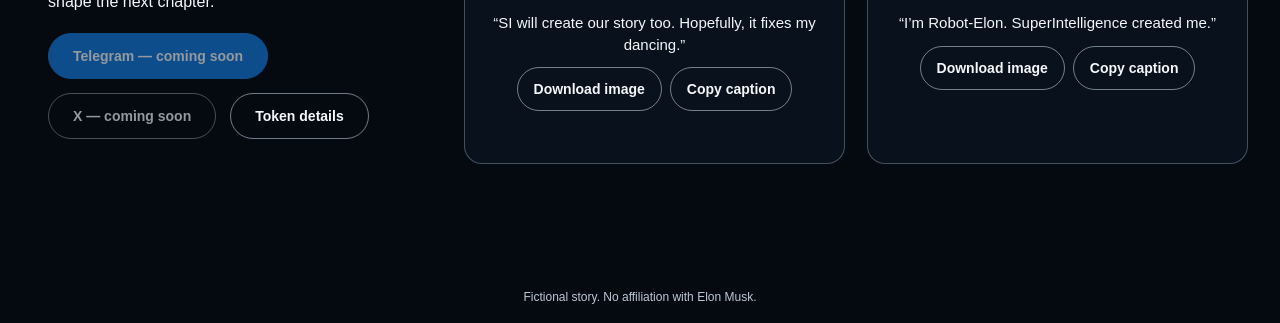
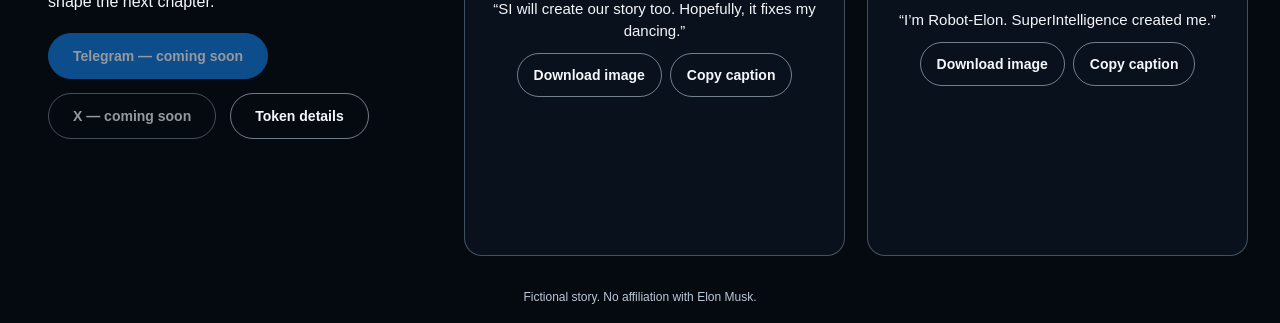
Before and after one commit to AAAA-web-deploy/SIELON, a website: page site/community.html in a window 1280 px wide. Shown: the part 477-800 px from the top of the page. Drawn offline with Linux system fonts and the light colour scheme.

Commit message:
Center each community caption and its buttons in the space under the image.
Co-authored-by: Cursor <cursoragent@cursor.com>

```diff
--- a/site/community.html
+++ b/site/community.html
@@ -21,7 +21,7 @@
   <meta name="twitter:image:alt" content="SuperIntelligence Elon branding banner with the project title and $SIELON ticker.">
   <title>Community — SuperIntelligence Elon</title>
   <link rel="icon" type="image/png" href="assets/logo-64.png">
-  <link rel="stylesheet" href="styles.css?v=pages-v8">
+  <link rel="stylesheet" href="styles.css?v=pages-v9">
   <script src="site-config.js" defer></script>
   <script src="main.js?v=pages-v3" defer></script>
   <script>document.documentElement.classList.replace('no-js', 'js');</script>
--- a/site/styles.css
+++ b/site/styles.css
@@ -536,21 +536,22 @@ body:has(#community) .closing {
   flex:1;
   position:relative;
   width:100%;
-  height:auto;
+  height:100%;
   min-height:0;
   max-width:none;
   margin:0;
   padding:20px 32px 20px 48px;
   display:grid;
   grid-template-columns:minmax(240px, 380px) minmax(0, 1fr);
-  align-items:center;
+  grid-template-rows:minmax(0, 1fr);
+  align-items:stretch;
   column-gap:36px;
   text-align:left;
   perspective:none;
   background:transparent;
   overflow:hidden;
 }
-body:has(#community) .community-copy { min-width:0; max-width:380px; }
+body:has(#community) .community-copy { min-width:0; max-width:380px; align-self:center; }
 body:has(#community) .closing-title { margin:0; transform:none; text-align:left; }
 body:has(#community) .project-purpose,
 body:has(#community) .community-line { margin:14px 0 0; max-width:36ch; }
@@ -560,13 +561,13 @@ body:has(#community) .closing .title-small { font-size:clamp(14px, 1.6vw, 22px);
 body:has(#community) .meme-board {
   position:static;
   width:min(100%, 860px);
-  height:auto;
+  height:100%;
   max-height:100%;
   min-width:0;
   min-height:0;
   margin:0 0 0 auto;
   justify-self:end;
-  align-self:center;
+  align-self:stretch;
   display:grid;
   grid-template-columns:minmax(0, 1fr) minmax(0, 1fr);
   gap:22px;
@@ -575,7 +576,7 @@ body:has(#community) .meme-board {
 body:has(#community) .meme-card {
   min-width:0;
   min-height:0;
-  height:auto;
+  height:100%;
   max-height:100%;
   margin:0;
   display:flex;
@@ -601,8 +602,13 @@ body:has(#community) .meme-card img {
   border-radius:12px;
 }
 body:has(#community) .meme-card figcaption {
-  flex:none;
-  padding:28px 8px 0;
+  flex:1;
+  min-height:0;
+  display:flex;
+  flex-direction:column;
+  align-items:center;
+  justify-content:center;
+  padding:12px 8px;
   text-align:center;
 }
 body:has(#community) .meme-caption { margin:0 0 12px; }
```
